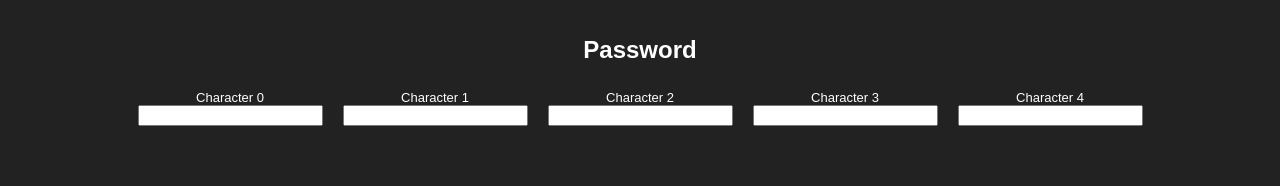
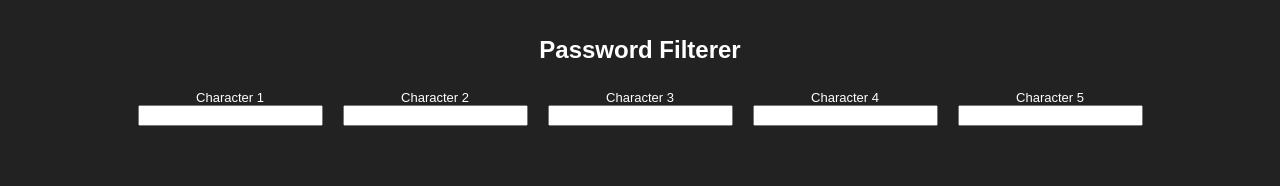
Before and after one commit to dewetblomerus/password-filterer, a React (Create React App) app: page / in a window 1280 px wide. Shown: the top 186 px of the page. Built offline with nearby package versions, Linux system fonts and the light colour scheme.

Commit message:
change input name and title

```diff
--- a/public/index.html
+++ b/public/index.html
@@ -1,5 +1,6 @@
 <!DOCTYPE html>
 <html lang="en">
+
 <head>
   <meta charset="utf-8">
   <meta name="viewport" content="width=device-width, initial-scale=1, shrink-to-fit=no">
@@ -19,8 +20,9 @@
       work correctly both with client-side routing and a non-root public URL.
       Learn how to configure a non-root public URL by running `npm run build`.
     -->
-    <title>React App</title>
+  <title>Password Filterer</title>
 </head>
+
 <body>
   <noscript>
     You need to enable JavaScript to run this app.
@@ -37,4 +39,5 @@
       To create a production bundle, use `npm run build` or `yarn build`.
     -->
 </body>
+
 </html>
--- a/src/App.js
+++ b/src/App.js
@@ -6,7 +6,7 @@ class App extends Component {
     return (
       <div className="App">
         <header className="App-header">
-          <h1 className="App-title">Password</h1>
+          <h1 className="App-title">Password Filterer</h1>
           <div className="input-boxes">
             <LetterInput letters={this._letters.bind(this)} index={0} />
             <LetterInput letters={this._letters.bind(this)} index={1} />
@@ -41,7 +41,7 @@ class LetterInput extends Component {
   render() {
     return (
       <form className="Letter-input" onChange={this._handleSubmit.bind(this)}>
-        <label>Character {this.props.index}</label>
+        <label>Character {this.props.index + 1}</label>
         <div className="input-field">
           <input ref={input => (this._letters = input)} />
         </div>
```
Lines whose indentation alone changed are shown as unchanged.
